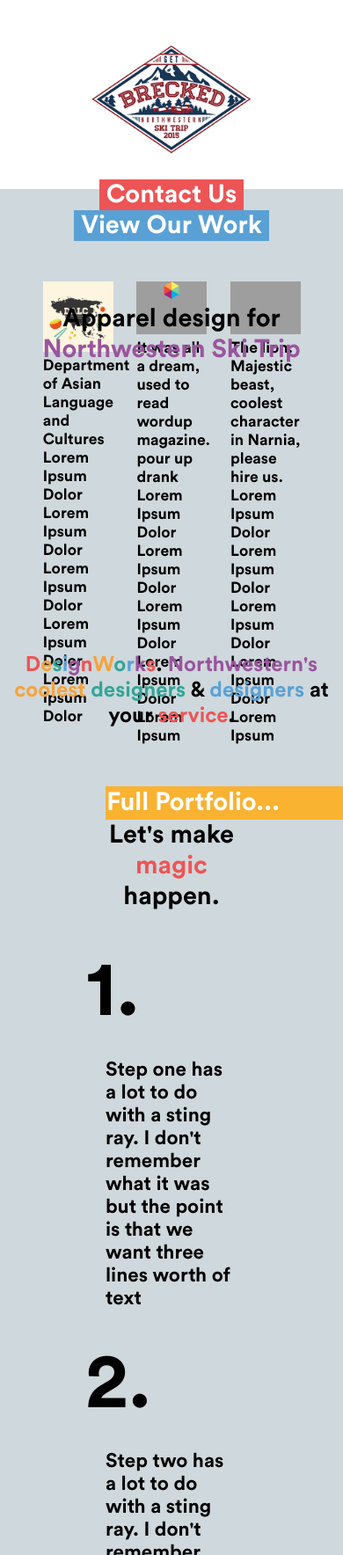
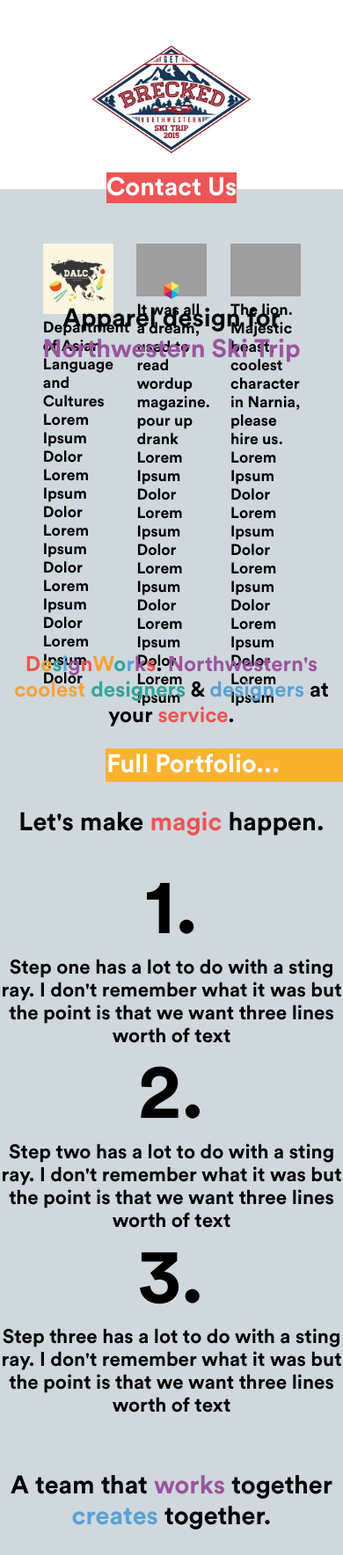
Before and after one commit to armaanshah96/DesignWorksSite, a PHP site: page /covertest.html in a window 390 px wide. Shown: the top 1768 px of the page at 88% size. Run offline with PHP 8.4, Linux system fonts and the light colour scheme; grey boxes are pictures that could not be loaded.

Commit message:
formatting responsive process section done

```diff
--- a/covertest.html
+++ b/covertest.html
@@ -21,10 +21,7 @@
 
     <section id="portfolio">
             <div class=nav>
-                <ul class="aligned tabs">
                     <li class="inlined redtab"><a href=# style="text-decoration:none;"><h3 class=tab>Contact Us</h3></a></li>
-                    <li class="inlined bluetab"><a href=# style="text-decoration:none;"><h3 class=tab>View Our Work</h3></a></li>
-                </ul>
             </div>
             <div class="col-offset-2">
                 <ul>
@@ -47,20 +44,20 @@
             <div class="blocked right"><a id=yellowtab href=#><h3 class=tab>Full Portfolio...</h3></a></div>
         </section>
         <section id="howitworks">
-            <div class="col-8 col-offset-4">
+            <div class="mobile-col-16 small-col-15 medium-col-13 col-10 centered">
                 <h3 class="aligned statement">Let's make <span class=red>magic</span> happen.</h3>
-                <ul>
+                <ul >
                     <li>
-                        <p class="process_num mega left inlined">1.</p>
-                        <h5 class="process_text col-12 right inlined">Step one has a lot to do with a sting ray. I don't remember what it was but the point is that we want three lines worth of text </h5>
+                        <p class="mobile-clear-float process_num mega left inlined">1.</p>
+                        <h5 class="mobile-clear-float process_text col-12 right inlined">Step one has a lot to do with a sting ray. I don't remember what it was but the point is that we want three lines worth of text </h5>
                     </li>
                     <li>
-                        <p class="process_num mega left inlined">2.</p>
-                        <h5 class="process_text col-12 right inlined">Step two has a lot to do with a sting ray. I don't remember what it was but the point is that we want three lines worth of text </h5>
+                        <p class="mobile-clear-float process_num mega left inlined">2.</p>
+                        <h5 class="mobile-clear-float process_text col-12 right inlined">Step two has a lot to do with a sting ray. I don't remember what it was but the point is that we want three lines worth of text </h5>
                     </li>
                     <li>
-                        <p class="process_num mega left inlined">3.</p>
-                        <h5 class="process_text col-12 right inlined">Step three has a lot to do with a sting ray. I don't remember what it was but the point is that we want three lines worth of text </h5>
+                        <p class="mobile-clear-float process_num mega left inlined">3.</p>
+                        <h5 class="mobile-clear-float process_text col-12 right inlined">Step three has a lot to do with a sting ray. I don't remember what it was but the point is that we want three lines worth of text </h5>
                     </li>
                 </ul>
             </div>
@@ -106,7 +103,7 @@
         <img src="../public/img/team/Emily1.jpg" class="left mobile-team-col-4 team-col-offset-0 team-col-1">
         <img src="../public/img/team/josh1_cropped.jpg" class="left mobile-team-col-4 team-col-offset-0 team-col-1">
 
-        <div class="left mobile-hide team-col-offset-0 team-col-4"><h2 class="team_text"><span class=blue>Designworks</span> is a design and digital firm stocked with the best and brightest at <span class=purple>Northwestern University</span></h2></div>
+        <div class="left mobile-hide team-col-offset-0 team-col-4"><h2 class="team_text">Feel free to <a href=mailto class=red>shoot us a message</a> with any questions or take a look around. We're pretty proud of our <a href=# class=orange>work</a>.</h2></div>
         <div class="">
             <img src="../public/img/team/Mallikha1.jpg" class="left mobile-team-col-4 team-col-offset-0 team-col-1">
             <img src="../public/img/team/michael1.jpg" class="left mobile-team-col-4 team-col-offset-0 team-col-1">
--- a/public/css/styles.css
+++ b/public/css/styles.css
@@ -73,7 +73,7 @@
 }
 
 ul {
-    display: inline;
+/*    display: inline;*/
     list-style: none;
 }
 
@@ -107,10 +107,6 @@
 
 p {
     font-size: .9em;
-}
-
-.slide_text {
-
 }
 
 .centerlogo {
@@ -150,11 +146,9 @@
     width: 100%;
 }
 
-
-
 .nav {
     text-align: center;
-    margin-top:-3em;
+    margin-top:-3.5em;
 }
 
 .tabs li {
@@ -204,15 +198,14 @@
 
 #howitworks {
     width:100%;
-    margin-top:40rem;
+    clear:both;
+    padding: 0em 0;
+    background-color: rgb(207,216,220);
+
 }
 
 .process {
     width:100%
-}
-
-.statement {
-    margin-bottom: 1em;
 }
 
 .process_num {
@@ -221,52 +214,21 @@
 }
 
 .process_text {
-    padding: 1em;
+    padding: 1em 0em 1em 1em;
+}
+
+.statement {
+    padding: 1em 0 ;
 }
 
 .team {
     width:100%;
 }
 
-/*
-.row {
-    text-align: center;
-}
-*/
-
-
-.member {
-    margin: .2em;
-}
-
-.member2 {
-    margin: .2em .2em .2em .52em;
-
-}
-
-/*
-.special-row {
-}
-*/
-
-
-
-/* MEANT FOR THREE IMAGE PLUS TEXT ROW*/
 .team_text {
     padding: .5em;
     font-size:1.8em;
 }
-
-
-/* MEANT FOR TWO IMAGE PLUS TEXT ROW*/
-/*
-.team_text2 {
-
-    padding: 1em;
-    font-size: 1.8em;
-}
-*/
-
 
 /*********************
 ***  Site Colors  ***
@@ -392,7 +354,9 @@
     .team_text {
         font-size: 1.1em;
     }
-
+    .medium-col-13 {
+        width: 81.25%;
+    }
 }
 
 @media screen and (max-width:600px) {
@@ -401,6 +365,13 @@
     *********************/
     .team_text {
         font-size: .9em;
+    }
+
+    /*************************
+    ***  Process Section  ***
+    *************************/
+    .small-col-15 {
+        width: 93.75%;
     }
 
 }
@@ -412,27 +383,41 @@
     .team_text {
         font-size: .7em;
     }
-
 }
 
 
-@media screen and (max-width:450px) {
+@media screen and (max-width:470px) {
     /*********************
     ***  Team Section  ***
     *********************/
+
+    /*        override stylings of desktop     */
+
     .clear-left {
         clear:none;
     }
     .team_text {
         font-size: .7em;
-                width:0%;
+        width:0%;
     }
     .mobile-hide {
         display:none;
-/*        override column width of text     */
-        width:0%;
     }
     .team-col-1 {
         width:33%;
     }
+
+    /*************************
+    ***  Process Section  ***
+    *************************/
+    .mobile-col-16 {
+        width: 100%;
+    }
+
+    .mobile-clear-float {
+        text-align: center;
+        width: 100%;
+        padding:0;
+        margin:0;
+    }
 }
```
